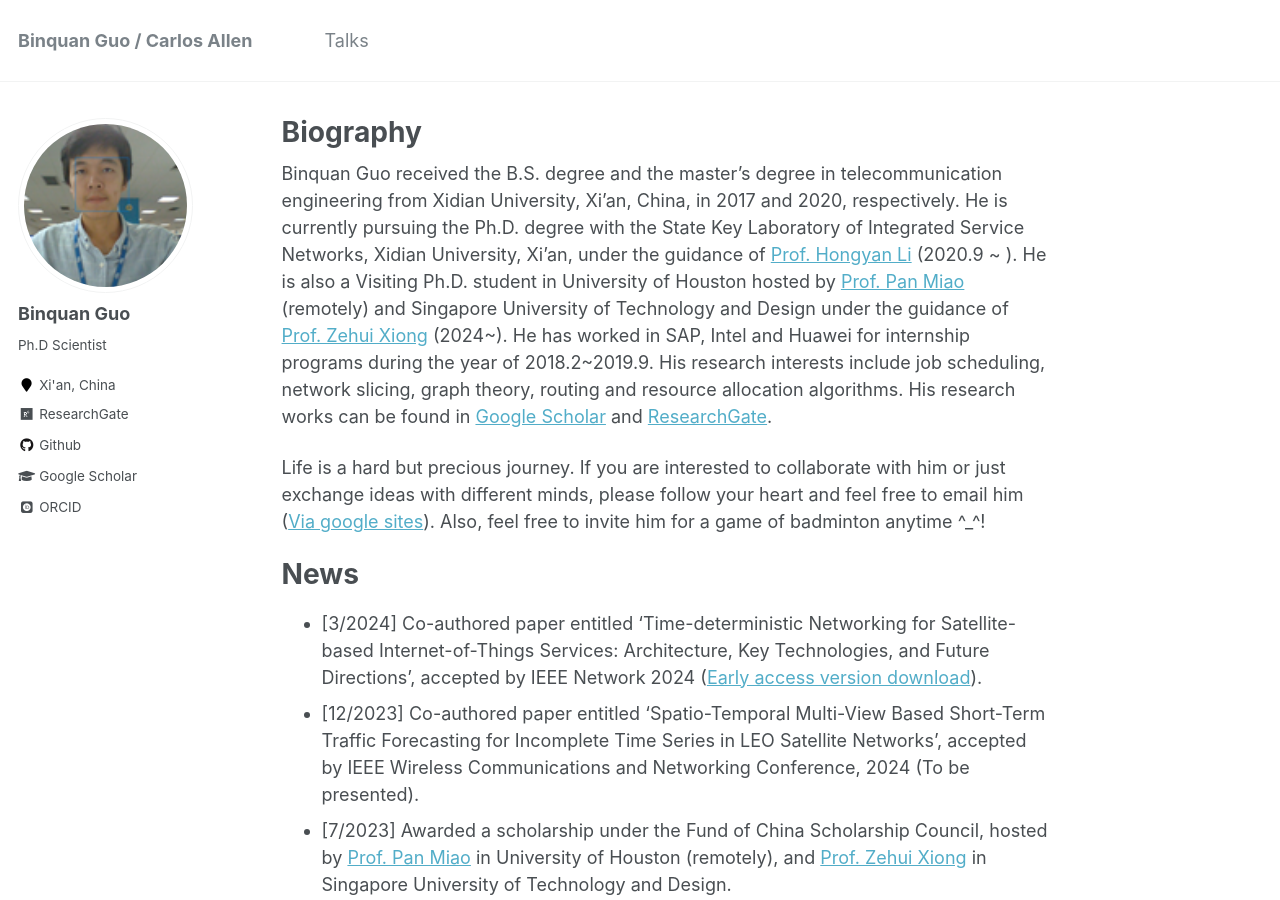
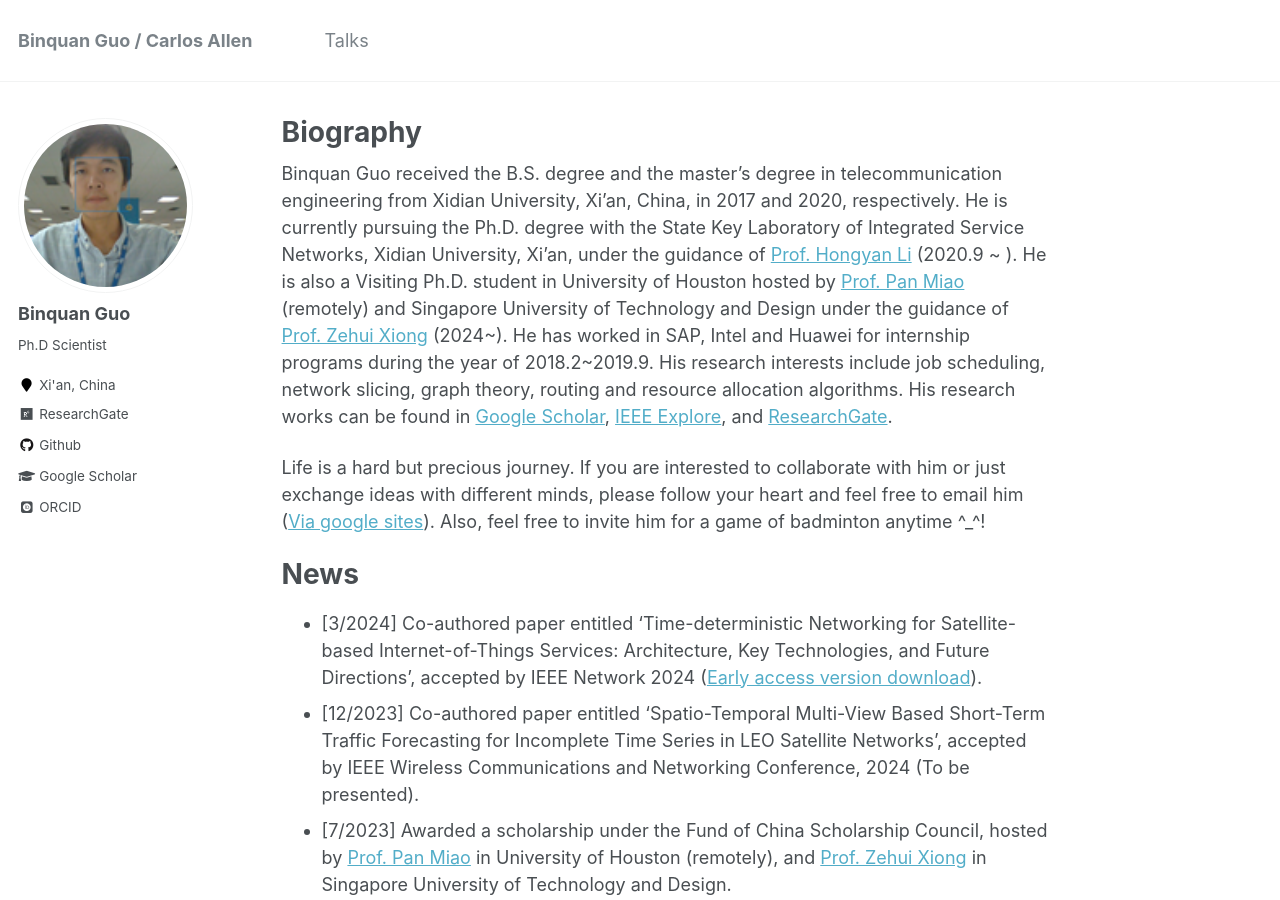
Before and after one commit to wilixx/wilixx.github.io, a Jekyll site: the page built from _pages/about.md, in a window 1280 px wide and 900 px high. Built offline with Jekyll 4.4.1, drawn with Linux system fonts in a browser that asks for light colours; some web fonts are replaced.

Commit message:
Update about.md

```diff
--- a/_pages/about.md
+++ b/_pages/about.md
@@ -8,7 +8,7 @@ redirect_from:
   - /about.html
 ---
 
-Binquan Guo received the B.S. degree and the master's degree in telecommunication engineering from Xidian University, Xi’an, China, in 2017 and 2020, respectively. He is currently pursuing the Ph.D. degree with the State Key Laboratory of Integrated Service Networks, Xidian University, Xi’an, under the guidance of [Prof. Hongyan Li](https://web.xidian.edu.cn/hyli/) (2020.9 ~ ). He is also a Visiting Ph.D. student in University of Houston hosted by [Prof. Pan Miao](http://www2.egr.uh.edu/~mpan2/) (remotely) and Singapore University of Technology and Design under the guidance of [Prof. Zehui Xiong](https://sites.google.com/view/zehuixiong) (2024~). He has worked in SAP, Intel and Huawei for internship programs during the year of 2018.2~2019.9. His research interests include job scheduling, network slicing, graph theory, routing and resource allocation algorithms. His research works can be found in [Google Scholar](https://scholar.google.com/citations?user=NA8egm4AAAAJ) and [ResearchGate](https://www.researchgate.net/profile/Binquan-Guo/research).
+Binquan Guo received the B.S. degree and the master's degree in telecommunication engineering from Xidian University, Xi’an, China, in 2017 and 2020, respectively. He is currently pursuing the Ph.D. degree with the State Key Laboratory of Integrated Service Networks, Xidian University, Xi’an, under the guidance of [Prof. Hongyan Li](https://web.xidian.edu.cn/hyli/) (2020.9 ~ ). He is also a Visiting Ph.D. student in University of Houston hosted by [Prof. Pan Miao](http://www2.egr.uh.edu/~mpan2/) (remotely) and Singapore University of Technology and Design under the guidance of [Prof. Zehui Xiong](https://sites.google.com/view/zehuixiong) (2024~). He has worked in SAP, Intel and Huawei for internship programs during the year of 2018.2~2019.9. His research interests include job scheduling, network slicing, graph theory, routing and resource allocation algorithms. His research works can be found in [Google Scholar](https://scholar.google.com/citations?user=NA8egm4AAAAJ),  [IEEE Explore](https://ieeexplore.ieee.org/author/37089678912), and [ResearchGate](https://www.researchgate.net/profile/Binquan-Guo/research).
 
 Life is a hard but precious journey. If you are interested to collaborate with him or just exchange ideas with different minds, please follow your heart and feel free to email him ([Via google sites](https://sites.google.com/view/binquanguo/home)). Also, feel free to invite him for a game of badminton anytime ^_^!
 
```
